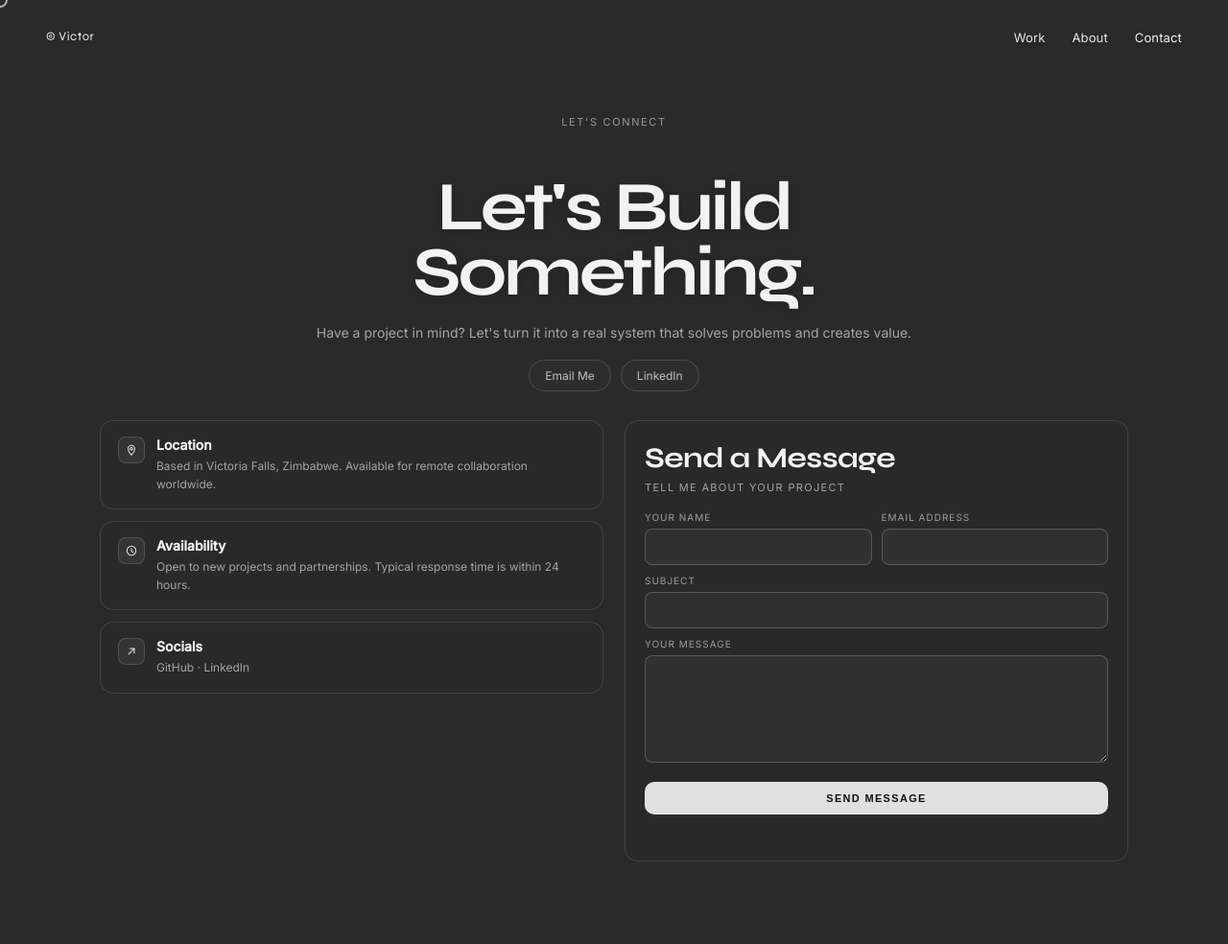
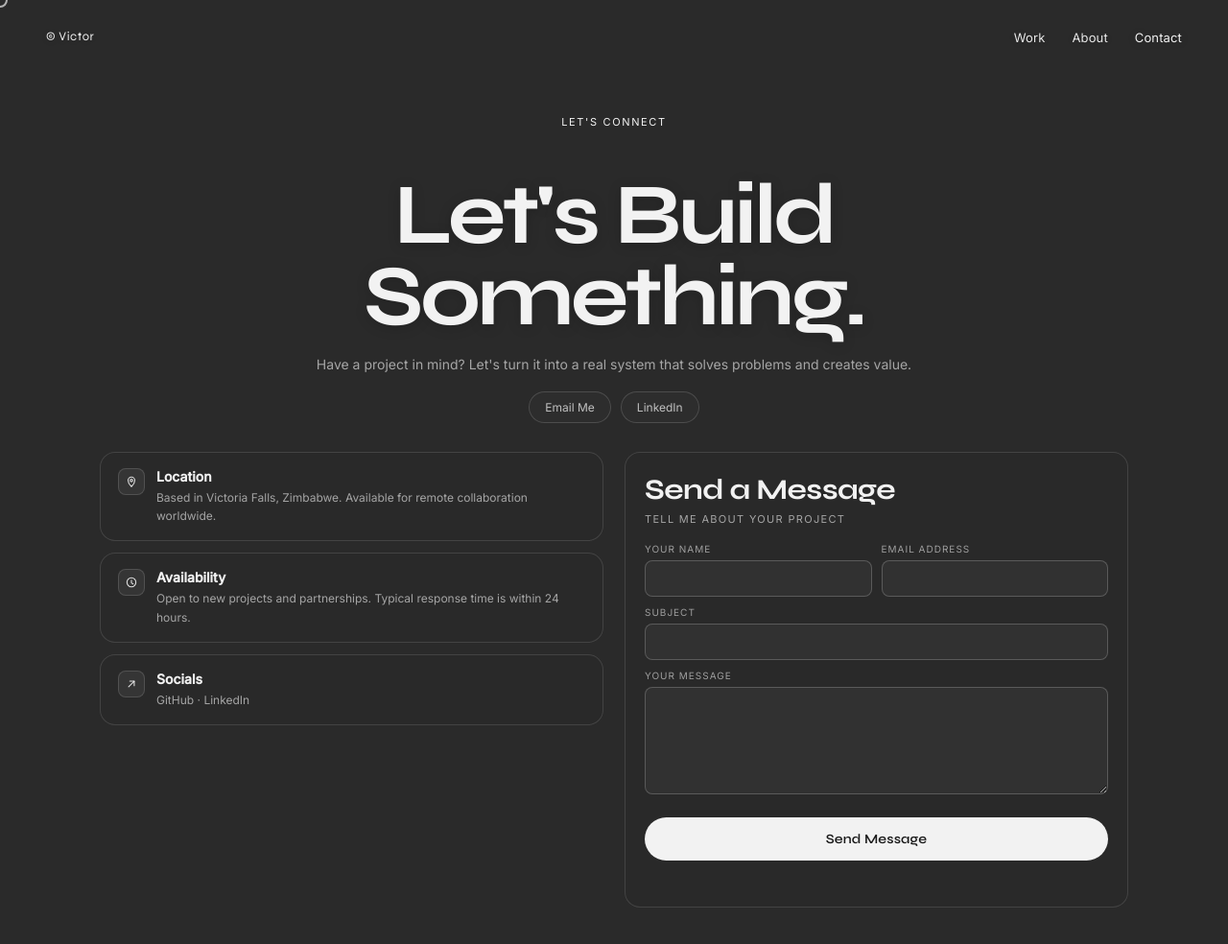
Before and after one commit to tinomudaaa/Victor-landing-page, a website: page contact.html in a window 1280 px wide. Shown: the whole page at 96% size. Drawn offline with Linux system fonts and the light colour scheme.

Commit message:
style: update typography, button styling, and implement scroll reveal animations on the contact page

```diff
--- a/contact.html
+++ b/contact.html
@@ -141,7 +141,7 @@
 
     .heading-wrap h1 {
       font-family: 'Syne', sans-serif;
-      font-size: clamp(44px, 6vw, 72px);
+      font-size: clamp(48px, 7vw, 100px);
       letter-spacing: -0.04em;
       line-height: 0.95;
       text-shadow: 0 2px 14px rgba(0,0,0,0.18);
@@ -192,7 +192,7 @@
     .info-card, .form-card {
       background: var(--card);
       border: 1px solid var(--border);
-      border-radius: 14px;
+      border-radius: 16px;
       backdrop-filter: blur(6px);
     }
 
@@ -302,21 +302,24 @@
 
     .submit-btn {
       width: 100%;
-      margin-top: 6px;
-      border: 1px solid rgba(255,255,255,0.18);
-      border-radius: 10px;
-      padding: 10px 14px;
-      background: rgba(255,255,255,0.86);
-      color: #111;
-      font-size: 11px;
+      margin-top: 10px;
+      padding: 14px 28px;
+      background: var(--text, #f2f2f2);
+      color: #1a1a1a;
+      border: none;
+      border-radius: 40px;
+      font-family: 'Syne', sans-serif;
+      font-size: 14px;
       font-weight: 600;
-      letter-spacing: 0.12em;
-      text-transform: uppercase;
+      letter-spacing: 0.01em;
       cursor: pointer;
-      transition: transform 0.18s ease, opacity 0.18s ease;
+      transition: transform 0.2s ease, box-shadow 0.2s ease;
     }
 
-    .submit-btn:hover { transform: translateY(-1px); }
+    .submit-btn:hover {
+      transform: scale(1.03);
+      box-shadow: 0 8px 28px rgba(0,0,0,0.28);
+    }
     .submit-btn:disabled { opacity: 0.6; cursor: not-allowed; }
 
     .form-status {
@@ -362,6 +365,15 @@
       main { padding-top: 34px; }
       .heading-wrap h1 { line-height: 1.02; }
     }
+    .reveal {
+      opacity: 0;
+      transform: translateY(22px);
+      transition: opacity 0.6s cubic-bezier(0.22,1,0.36,1), transform 0.6s cubic-bezier(0.22,1,0.36,1);
+    }
+    .reveal.visible {
+      opacity: 1;
+      transform: none;
+    }
   </style>
 </head>
 <body>
@@ -380,16 +392,16 @@
 
   <main>
     <section class="heading-wrap">
-      <div class="section-label">Let's Connect</div>
-      <h1>Let's Build<br>Something.</h1>
-      <p>Have a project in mind? Let's turn it into a real system that solves problems and creates value.</p>
-      <div class="contact-tabs">
+      <div class="section-label reveal">Let's Connect</div>
+      <h1 class="reveal">Let's Build<br>Something.</h1>
+      <p class="reveal">Have a project in mind? Let's turn it into a real system that solves problems and creates value.</p>
+      <div class="contact-tabs reveal">
         <a class="contact-tab" href="mailto:jnrsaurombe@outlook.com">Email Me</a>
         <a class="contact-tab" href="https://www.linkedin.com/in/victor-saurombe-b01b57343" target="_blank" rel="noopener noreferrer">LinkedIn</a>
       </div>
     </section>
 
-    <section class="contact-grid">
+    <section class="contact-grid reveal">
       <div class="left-col">
         <article class="info-card">
           <span class="icon-badge">
@@ -539,6 +551,17 @@
         submitBtn.textContent = 'Send Message';
       }
     });
+
+    const reveals = document.querySelectorAll('.reveal');
+    const revealObserver = new IntersectionObserver((entries) => {
+      entries.forEach((entry, i) => {
+        if (entry.isIntersecting) {
+          setTimeout(() => entry.target.classList.add('visible'), i * 80);
+          revealObserver.unobserve(entry.target);
+        }
+      });
+    }, { threshold: 0.12 });
+    reveals.forEach(el => revealObserver.observe(el));
   </script>
 </body>
 </html>
```
